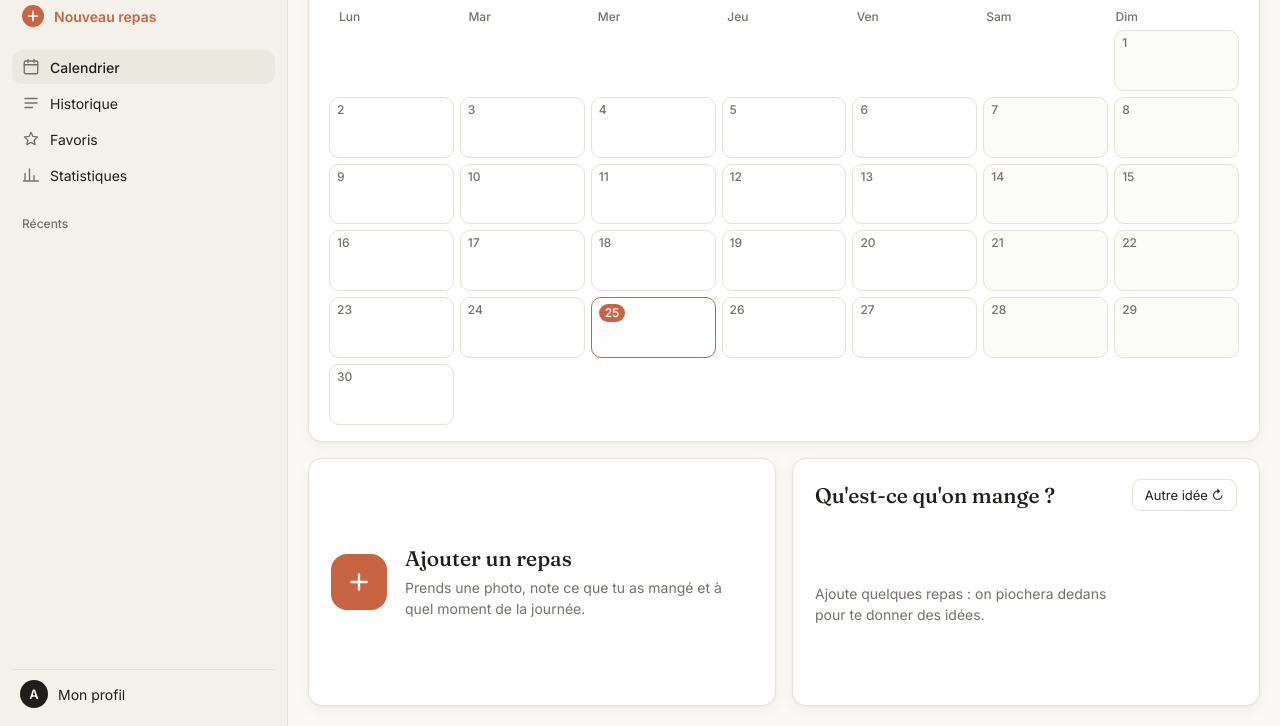
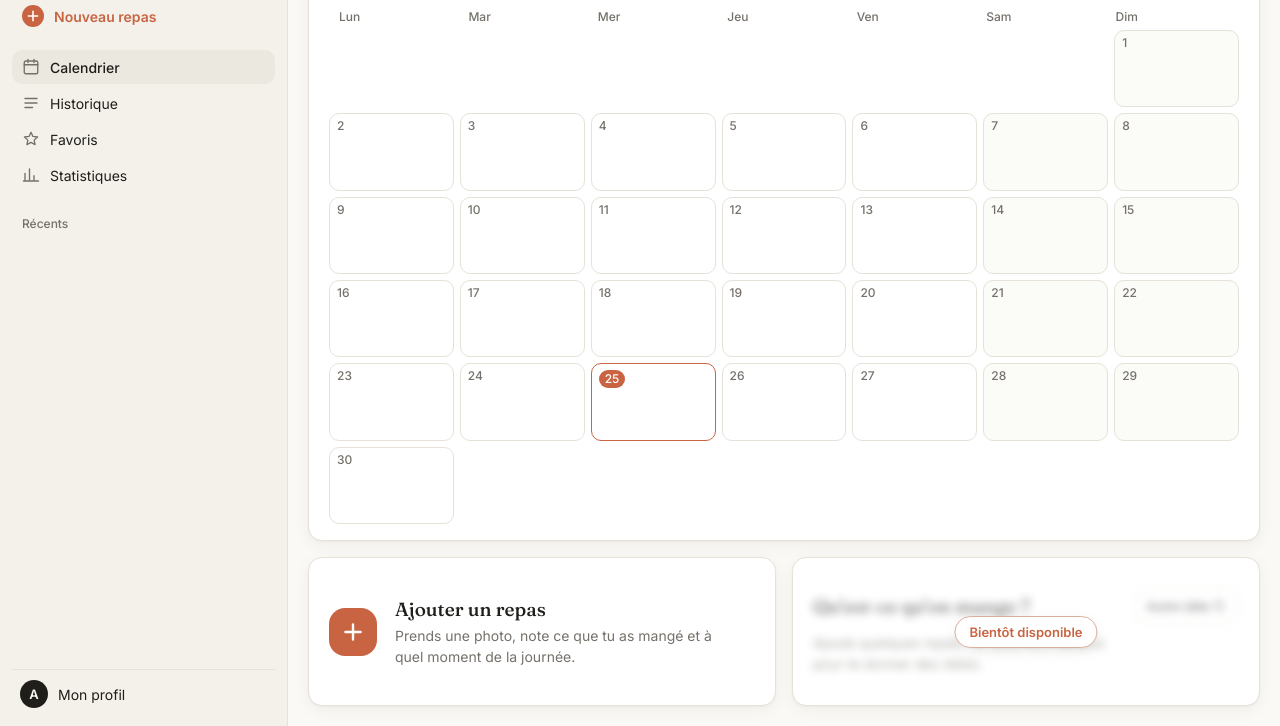
Before and after one commit to GusBurak/Wiey, a plain HTML site: page index.html in a window 1280 px wide. Shown: the part 74-800 px from the top of the page. Drawn offline with Linux system fonts and the light colour scheme.

Commit message:
Calendrier agrandi de 20 % ; « Qu'est-ce qu'on mange ? » flouté avec « Bientôt disponible »
Co-Authored-By: Claude Opus 5.5 <noreply@anthropic.com>
Claude-Session: https://claude.ai/code/session_019CrZfJLZ6sm7WbeBZwBjPX

```diff
--- a/index.html
+++ b/index.html
@@ -91,12 +91,15 @@
           </div>
         </section>
 
-        <section class="card action-card idea-card">
-          <div class="idea-head">
-            <h2>Qu'est-ce qu'on mange&nbsp;?</h2>
-            <button class="ghost-btn" id="nextIdea">Autre idée ↻</button>
+        <section class="card action-card idea-card coming-soon" aria-label="Qu'est-ce qu'on mange ? Bientôt disponible">
+          <div class="idea-inner" aria-hidden="true" inert>
+            <div class="idea-head">
+              <h2>Qu'est-ce qu'on mange&nbsp;?</h2>
+              <button class="ghost-btn" id="nextIdea" tabindex="-1">Autre idée ↻</button>
+            </div>
+            <div class="idea-body" id="ideaBody"></div>
           </div>
-          <div class="idea-body" id="ideaBody"></div>
+          <span class="soon-badge">Bientôt disponible</span>
         </section>
       </div>
       </div>
--- a/styles.css
+++ b/styles.css
@@ -138,7 +138,7 @@ h1, h2 { font-family: Fraunces, Georgia, serif; font-weight: 500; margin: 0; }
 }
 .home-view {
   display: grid;
-  grid-template-rows: 2fr 1fr;
+  grid-template-rows: 4fr 1fr; /* calendrier ≈ 80 % de la hauteur */
   gap: 16px;
   height: 100%;
 }
@@ -239,8 +239,8 @@ h1, h2 { font-family: Fraunces, Georgia, serif; font-weight: 500; margin: 0; }
 
 /* Rubriques du bas */
 .bottom-row { display: grid; grid-template-columns: 1fr 1fr; gap: 16px; min-height: 0; }
-.action-card { padding: 20px 22px; display: flex; min-height: 0; overflow: hidden; }
-.action-card h2 { font-size: 21px; margin-bottom: 6px; }
+.action-card { padding: 14px 20px; display: flex; min-height: 0; overflow: hidden; }
+.action-card h2 { font-size: 19px; margin-bottom: 4px; }
 .action-card p { color: var(--muted); margin: 0; line-height: 1.5; max-width: 36ch; }
 
 .add-card {
@@ -249,17 +249,27 @@ h1, h2 { font-family: Fraunces, Georgia, serif; font-weight: 500; margin: 0; }
 }
 .add-card:hover, .add-card:focus-visible { border-color: var(--accent); background: var(--accent-soft); outline: none; }
 .action-icon {
-  width: 56px; height: 56px; border-radius: 16px; flex-shrink: 0;
+  width: 48px; height: 48px; border-radius: 16px; flex-shrink: 0;
   background: var(--accent); color: #fff; display: grid; place-items: center;
 }
 .action-icon svg { width: 26px; height: 26px; stroke-width: 2.2; }
 
 .idea-card { flex-direction: column; gap: 12px; }
+
+/* « Qu'est-ce qu'on mange ? » : flouté en attendant */
+.idea-card.coming-soon { position: relative; justify-content: center; }
+.idea-inner { display: flex; flex-direction: column; gap: 10px; filter: blur(4px); opacity: .6; pointer-events: none; user-select: none; }
+.soon-badge {
+  position: absolute; top: 50%; left: 50%; transform: translate(-50%, -50%);
+  background: var(--surface); color: var(--accent); border: 1px solid color-mix(in srgb, var(--accent) 40%, var(--border));
+  padding: 7px 14px; border-radius: 999px; font-size: 13px; font-weight: 600; white-space: nowrap;
+  box-shadow: var(--shadow);
+}
 .idea-head { display: flex; justify-content: space-between; align-items: center; gap: 12px; }
 .idea-head h2 { margin: 0; }
 .idea-body { display: flex; align-items: center; gap: 16px; flex: 1; min-height: 0; }
 .idea-photo {
-  width: 84px; height: 84px; border-radius: 14px; flex-shrink: 0;
+  width: 64px; height: 64px; border-radius: 14px; flex-shrink: 0;
   display: grid; place-items: center; font-size: 42px; overflow: hidden;
 }
 .idea-photo img { width: 100%; height: 100%; object-fit: cover; }
```
